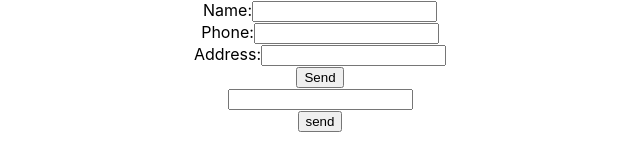
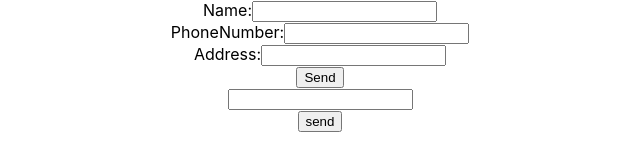
Before and after one commit to seouke/airway, a React (Create React App) app: page / in a window 1280 px wide. Shown: the top 160 px of the page, without its empty margins (320-960 px from the left). Built offline with nearby package versions, Linux system fonts and the light colour scheme.

Commit message:
'chnage'

```diff
--- a/src/Counters.jsx
+++ b/src/Counters.jsx
@@ -14,7 +14,7 @@ const Counters = () => {
             <form>
                 Name:
                 <input type="text" onChange={e => setInfo({ name: e.target.value })} /><br />
-                Phone:
+                PhoneNumber:
                 <input type="text" onChange={e => setInfo({ number: e.target.value })} /><br />
                 Address:
                 <input type="text" onChange={e => setInfo({ address: e.target.value })} /><br />
--- a/src/PhoneNumber.jsx
+++ b/src/PhoneNumber.jsx
@@ -2,14 +2,18 @@ import React, { useState, useEffect } from 'react'
 
 const PhoneNumber = () => {
     const [number, setNumber] = useState("")
+    const [buttonName, setButtonName] = useState("send")
 
     useEffect(() => {
         console.log('test', number)
     }, [number])
 
+
     const sendInfo = (info) => {
         console.log('sent', info)
         setNumber("")
+        setButtonName("sent")
+        setTimeout(() => {setButtonName("send")}, 2000 )
     }
 
     return (
@@ -28,7 +32,7 @@ const PhoneNumber = () => {
                     })
                 }
                 }>
-                    send
+                    {buttonName}
             </button>
         </div>
     )
```
Also changed, not shown: firebase.json (added), 1 other file (tests, documents, lock files or other folders).
